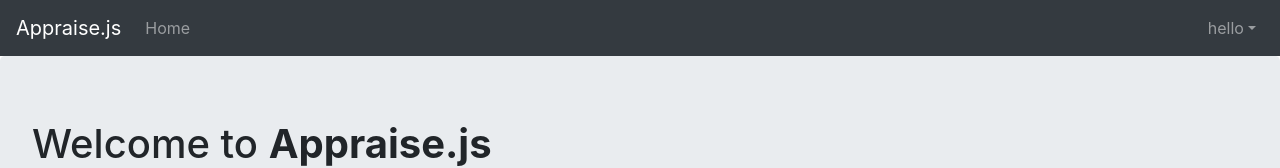
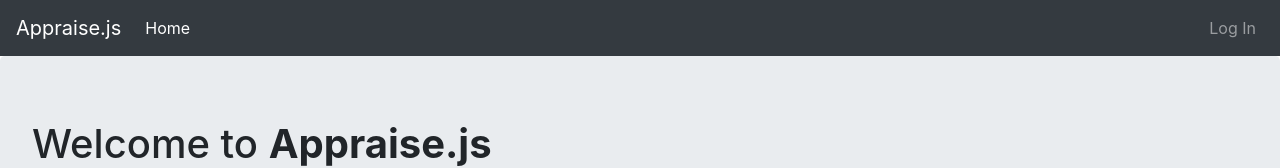
Before and after one commit to inglec/appraisejs-web-app, a React app: page / in a window 1280 px wide. Shown: the top 168 px of the page. Built offline with nearby package versions, Linux system fonts and the light colour scheme.

Commit message:
Add user info to navbar

```diff
--- a/package.json
+++ b/package.json
@@ -41,6 +41,7 @@
     "react-redux": "^6.0.0",
     "react-router-dom": "^4.3.1",
     "react-spinners": "^0.5.3",
+    "recharts": "^1.5.0",
     "redux": "^4.0.1",
     "redux-devtools-extension": "^2.13.7",
     "redux-thunk": "^2.3.0",
--- a/src/components/App/index.jsx
+++ b/src/components/App/index.jsx
@@ -57,7 +57,7 @@ const App = ({ isAuthenticated }) => {
     };
 
     return isPrivate
-      ? <PrivateRoute isAuthenticated={isAuthenticated} {...props} />
+      ? <PrivateRoute isAuthenticated={isAuthenticated} redirect="/" {...props} />
       : <Route {...props} />;
   });
 
--- a/src/components/Installations/index.jsx
+++ b/src/components/Installations/index.jsx
@@ -19,7 +19,8 @@ class Installations extends Component {
     const { installations, isLoaded, match } = this.props;
 
     return (
-      <div>
+      <div className="page installations">
+        <div className="page-container">
           <h1>My Installations</h1>
           {
             isLoaded
@@ -41,6 +42,7 @@ class Installations extends Component {
               : <p>Loading...</p>
           }
         </div>
+      </div>
     );
   }
 }
--- a/src/components/Navbar/index.jsx
+++ b/src/components/Navbar/index.jsx
@@ -1,3 +1,4 @@
+import { isEmpty } from 'lodash/lang';
 import PropTypes from 'prop-types';
 import React, { Component } from 'react';
 import Nav from 'react-bootstrap/Nav';
@@ -11,23 +12,79 @@ import './styles';
 
 class AppNavbar extends Component {
   componentDidMount() {
+    this.verifyUser();
+  }
+
+  componentDidUpdate() {
+    this.verifyUser();
+  }
+
+  verifyUser() {
     const { fetchUser, isAuthenticated, user } = this.props;
 
-    if (isAuthenticated && !('state' in user)) {
+    if (isAuthenticated && isEmpty(user)) {
       fetchUser();
     }
   }
 
   renderNavLinks() {
-    const { history, routes } = this.props;
+    const { history, location, routes } = this.props;
 
-    return routes.map(({ name, path }) => (
-      <Nav.Link key={name} onClick={() => history.push(path)}>{name}</Nav.Link>
-    ));
+    return routes.map(({ name, path, exact }) => {
+      const regex = new RegExp(`^${path}${exact ? '$' : ''}`);
+      const active = !!regex.exec(location.pathname);
+
+      return (
+        <Nav.Link
+          key={name}
+          active={active}
+          onClick={() => history.push(path)}
+        >
+          {name}
+        </Nav.Link>
+      );
+    });
+  }
+
+  renderDropdown() {
+    const {
+      history,
+      isAuthenticated,
+      onClickLogout,
+      user,
+    } = this.props;
+
+    const {
+      avatarUrl,
+      htmlUrl,
+      login,
+      name,
+    } = user.data || {};
+
+    const dropdownTitle = (
+      <span className="dropdown-title">
+        {avatarUrl ? <img src={avatarUrl} alt="avatar" /> : null}
+        <span>{name || login || 'Me'}</span>
+      </span>
+    );
+
+    return (
+      isAuthenticated
+        ? (
+          <NavDropdown alignRight title={dropdownTitle}>
+            <NavDropdown.Item href={htmlUrl} target="_blank" rel="noopener noreferrer">
+              My GitHub
+            </NavDropdown.Item>
+            <NavDropdown.Divider />
+            <NavDropdown.Item onClick={() => onClickLogout()}>Log Out</NavDropdown.Item>
+          </NavDropdown>
+        )
+        : <Nav.Link onClick={() => history.push('/login')}>Log In</Nav.Link>
+    );
   }
 
   render() {
-    const { history, onClickLogout } = this.props;
+    const { history } = this.props;
 
     return (
       <Navbar bg="dark" variant="dark" expand="md">
@@ -38,11 +95,7 @@ class AppNavbar extends Component {
             {this.renderNavLinks()}
           </Nav>
           <Nav>
-            <NavDropdown alignRight title="hello">
-              <NavDropdown.Item>Option 1</NavDropdown.Item>
-              <NavDropdown.Divider />
-              <NavDropdown.Item onClick={() => onClickLogout()}>Log Out</NavDropdown.Item>
-            </NavDropdown>
+            {this.renderDropdown()}
           </Nav>
         </Navbar.Collapse>
       </Navbar>
```
Also changed, not shown: src/components/Navbar/styles.less (+8 -0 lines). Lines whose indentation alone changed are shown as unchanged.
